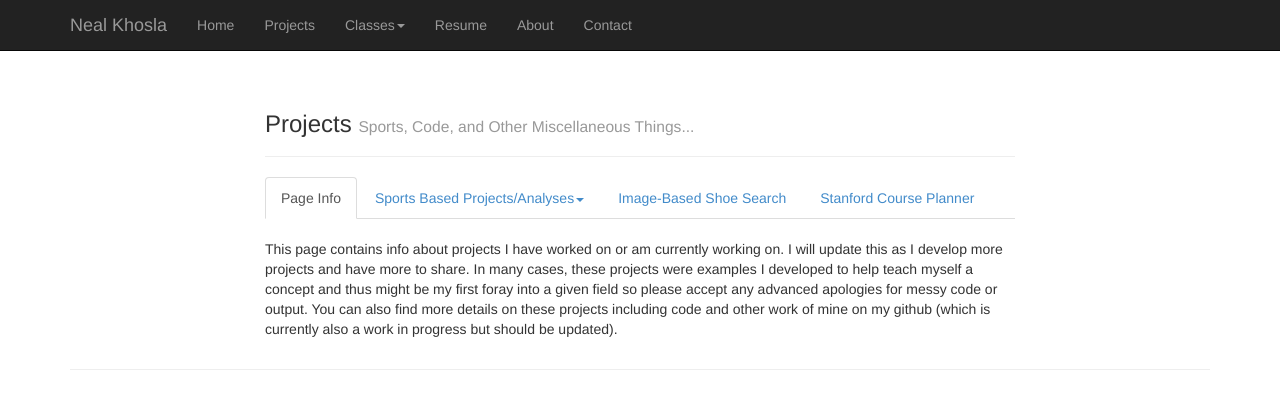
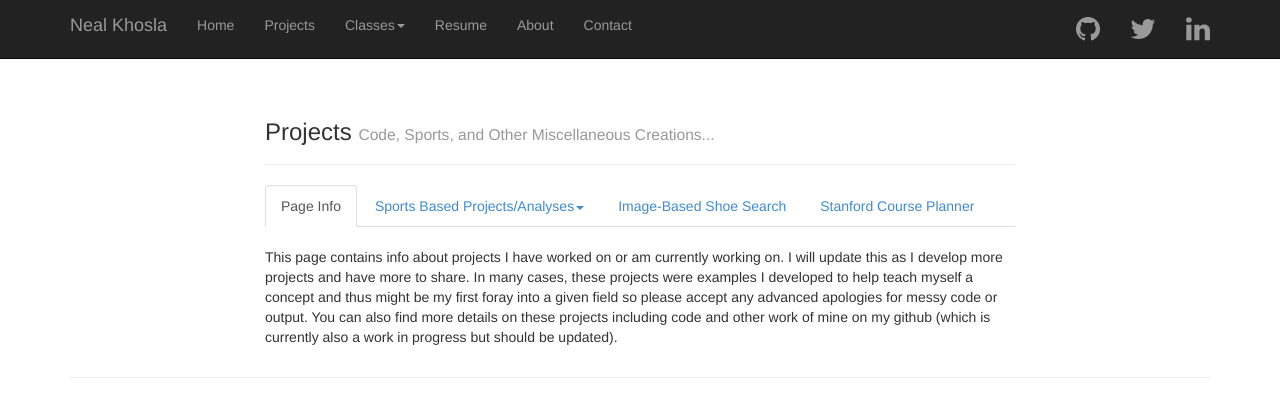
Before and after one commit to nealkhosla/website, a Flask app: page /projects in a window 1280 px wide. Shown: the top 417 px of the page. Run offline with Flask 2, Linux system fonts and the light colour scheme; some libraries are stand-ins or nearby versions.

Commit message:
added icons for social media and did some other small polishing

```diff
--- a/app/templates/about.html
+++ b/app/templates/about.html
@@ -4,7 +4,7 @@
 	<div class="row">
 	<div class="col-md-2"></div>
 	<div class="col-md-8"id="about">
-		<div class="page-header"><h3>About Me<small> Still a work in progress...</small></h3></div>
+		<div class="page-header"><h3>About Me&nbsp;<small>Still a work in progress...</small></h3></div>
 		<p>I am currently a student at Stanford University majoring in Computer Science with a minor in Mathematics. I chose to study computer science because it allows me to <a href="/projects">build things</a>. I find this to be incredibly empowering and recently have started to apply my computer science skills to enable myself to further pursue my two main passions: sports and data. As a sports fan, I'm a diehard fan of the San Francisco Giants and 49ers, the Stanford Cardinal, and the Golden State Warriors. I also follow the San Jose Sharks pretty closely but I'll avoid calling myself a diehard to avoid the ire of my sister. Throughout my life I've used sports to further my academic pursuits and recently I've started to work on ways to push the envelope <a href="/projects">analytics in sports</a>. As a result of this, I have worked with a couple of NBA teams on their analytics and interned with the San Francisco 49ers helping them quantify ways to value picks in NFL Draft. In the past few years, I've developed a new passion for data in general and am fascinated by the potential of things like Predictive Analytics, Machine Learning, and in particular, Deep Learning, to enhance the lives of people worldwide. Though I still have a lot to learn about these subjects, I continue to push myself to take on new projects in these areas and strive to learn as much as possible as quick as possible.</p>
 		<br>
 		<p>Over the past few years, I've taken on work at <a href="http://www.jawbone.com">Jawbone</a> and <a href="http://www.ayasdi.com">Ayasdi</a> as a data science intern, and at the <a href="http://www.gsb.stanford.edu">Stanford GSB</a> doing research with Professor George Foster on television ratings for Regional Sports Networks (paper pending publication). In the past year, I've also been involved with <a href="http://www.dormroomfund.com/">Dorm Room Fund</a>, a student run investment team that identifies and invests in student-run startups. </p>
--- a/app/templates/base.html
+++ b/app/templates/base.html
@@ -4,6 +4,7 @@
     <script src="http://code.jquery.com/jquery-latest.js"></script>
     <script src="/static/js/bootstrap.min.js"></script>
 	<script src="/static/js/class_select.js"></script>
+	<link rel="stylesheet" href="/static/css/font-awesome-4.0.3/css/font-awesome.min.css">
     <meta name="viewport" content="width=device-width, initial-scale=1.0">
     <title>Neal Khosla</title>
   </head>
@@ -21,7 +22,7 @@
 			</div>
 			<div class="navbar-collapse collapse">
 				<ul class="nav navbar-nav">
-					<li><a href="/index">Home</a></li>
+					<li><a href="/index" class="navbar-link">Home</a></li>
 					<li><a href="/projects">Projects</a></li>
 					<li class="dropdown">
              	 		<a id="drop1" href="#" role="button" class="dropdown-toggle" data-toggle="dropdown">Classes<b class="caret"></b></a>
@@ -36,6 +37,11 @@
 					<li><a href="/about">About</a></li>
 					<li><a href="/about#contact">Contact</a></li>
 				</ul>
+				<ul class="nav navbar-nav navbar-right">
+					<li><a href="http://www.github.com/nealkhosla"><i class="fa fa-github fa-2x"></i></a></li>
+					<li><a href="http://www.twitter.com/nealkhosla"><i class="fa fa-twitter fa-2x"></i></a></li>
+					<li><a href="http://www.linkedin.com/in/nealkhosla"><i class="fa fa-linkedin fa-2x"></i></a></li>
+				</ul>
 			</div>
 		</div>
 	</div>
--- a/app/templates/projects.html
+++ b/app/templates/projects.html
@@ -4,7 +4,7 @@
 	<div class="row">
 		<div class="col-md-2"></div>
 		<div class="col-md-8">
-		<div class="page-header"><h3>Projects <small>Sports, Code, and Other Miscellaneous Things...</small></h3></div>
+		<div class="page-header"><h3>Projects <small>Code, Sports, and Other Miscellaneous Creations...</small></h3></div>
 		</div>
 		<div class="col-md-2"></div>
 	</div>
@@ -31,6 +31,7 @@
     	    	</div>
         		<div class="tab-pane fade" id="ibss">
 					<p>For this project, I worked in a team of 3 to develop an engine for an image-based shoe search. Using a combination of concepts from Computer Vision and Machine Learning, we were able to create a recommendation engine that would take in an image of a shoe and spit out 10 similar shoes. For our dataset, we scraped zappos.com database of approximately 13,000 men's shoes. Below I've included some images of example outputs from our algorithm. I hope to continue working on this project to make it more robust to orientation and image-diversity (zappos has a very nice dataset). If you're interested in discovering more about this project, feel free to <a href="/about#contact">contact me.</a></p>
+					<br>
 					<img src="/static/images/shoe_recommendations.png" style="max-width:100%; max-height:100%;">
         		</div>
        	 		<div class="tab-pane fade" id="rppp">
```
Also changed, not shown: app/static/js/class_select.js (+4 -38 lines), app/static/images/shoe_recommendations.png (added), app/static/js/show_project.js (added), 2 other files. Lines whose indentation alone changed are shown as unchanged.
